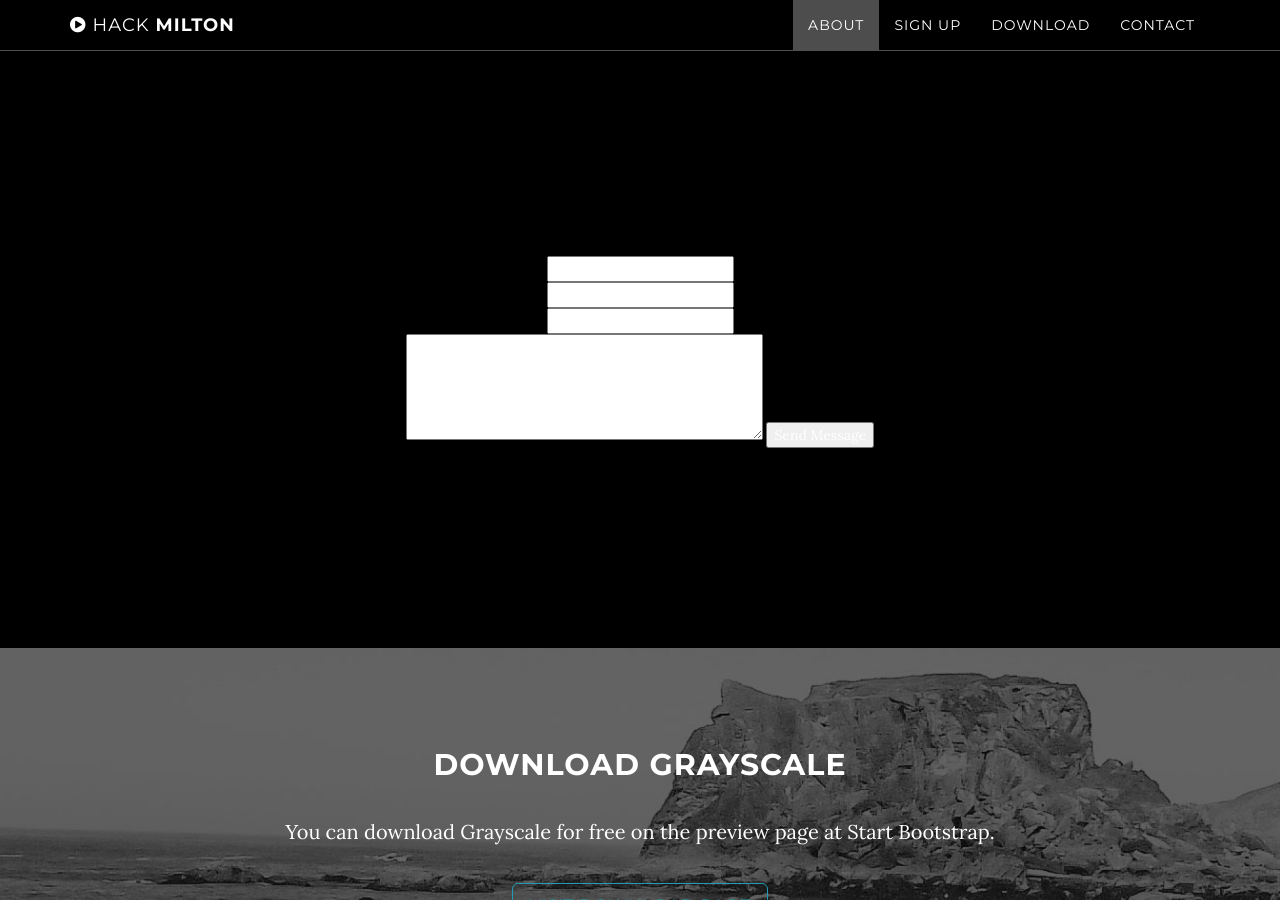
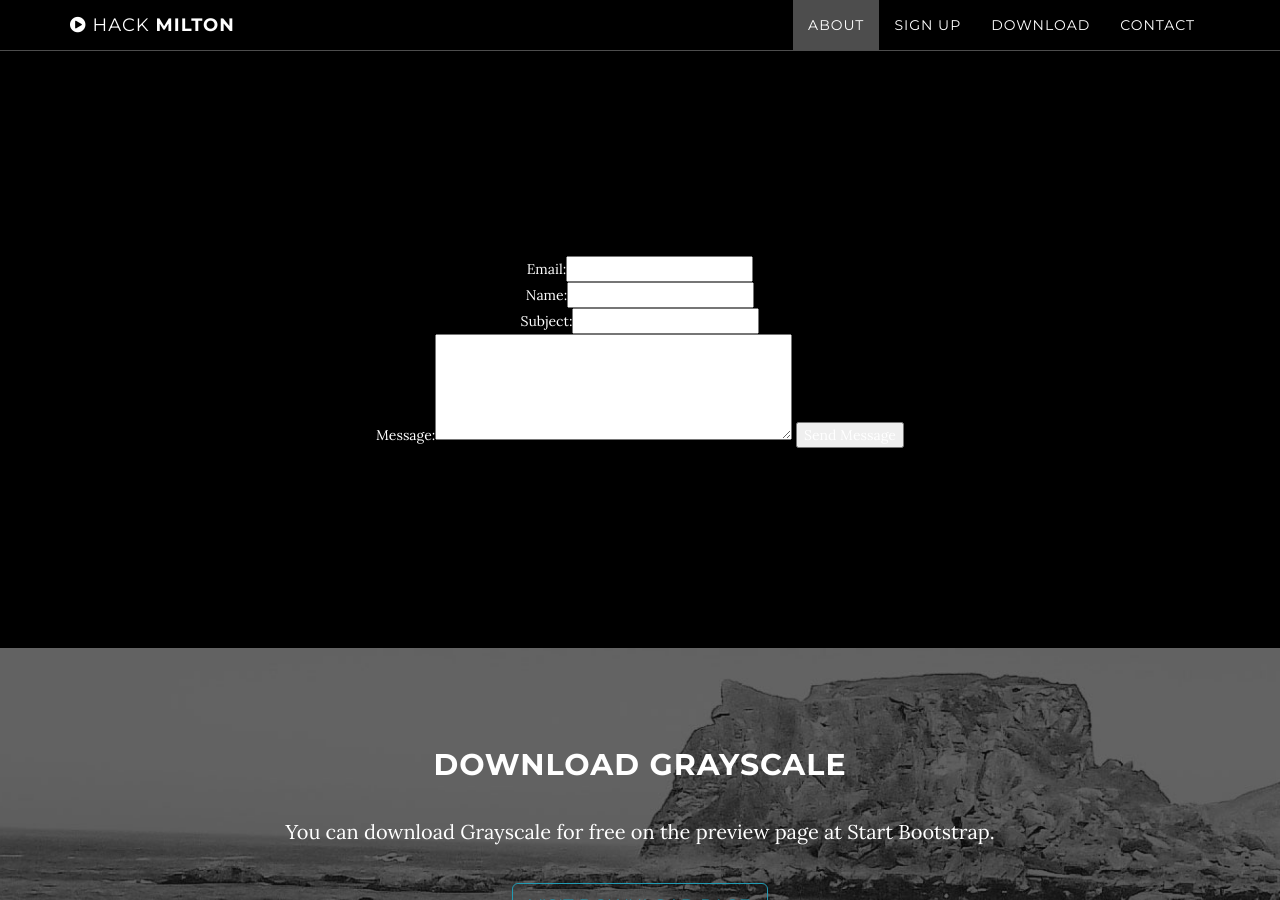
Before and after one commit to milton-programming/milton-programming.github.io, a Jekyll site: the page built from index.html, in a window 1280 px wide and 900 px high, scrolled down 1508 px. Built offline with Jekyll 4.4.1, drawn with Linux system fonts in a browser that asks for light colours.

Commit message:
fixed form

```diff
--- a/_includes/form.html
+++ b/_includes/form.html
@@ -1,13 +1,10 @@
 <section id="form" class="container content-section text-center">
     <div class="row">
         <form>
-            <input type="text" name="name">
-            <br>
-            <input type="text" name="email">
-            <br>
-            <input type="text" name="subject">
-            <br>
-            <textarea name="message" cols="40" rows="5"></textarea>
+            Email:<input type="text" name="email"><br>
+            Name:<input type="text" name="name"><br>
+            Subject:<input type="text" name="subject"><br>
+            Message:<textarea name="message" cols="40" rows="5"></textarea>
             <input type="submit" value="Send Message">
         </form>
     </div>
```
